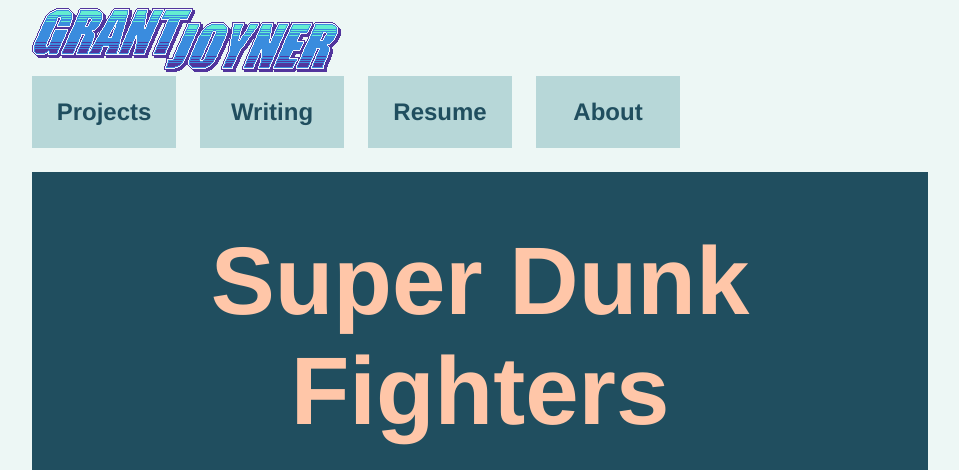
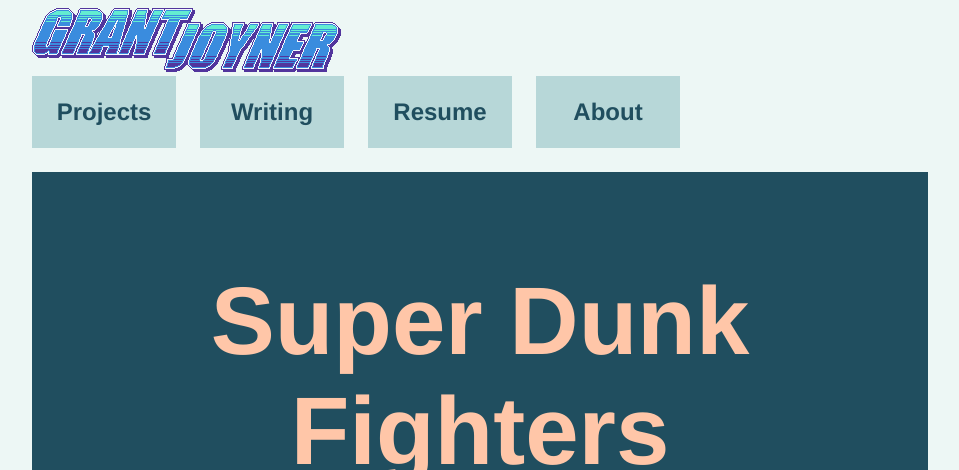
Before and after one commit to digigrant/digigrant.github.io, a Jekyll site: the page built from projects/super-dunk-fighters.html, in a window 1280 px wide. Shown: the top 470 px of the page, without its empty margins (160-1119 px from the left). Built offline with Jekyll 4.4.1, drawn with Linux system fonts in a browser that asks for light colours; grey boxes are pictures that could not be loaded.

Commit message:
Update main.scss

```diff
--- a/_sass/main.scss
+++ b/_sass/main.scss
@@ -130,7 +130,6 @@
         width: 100%;
         text-align: center;
 
-        margin-top: 24px;
         margin-bottom: 24px;
     }
 
```
